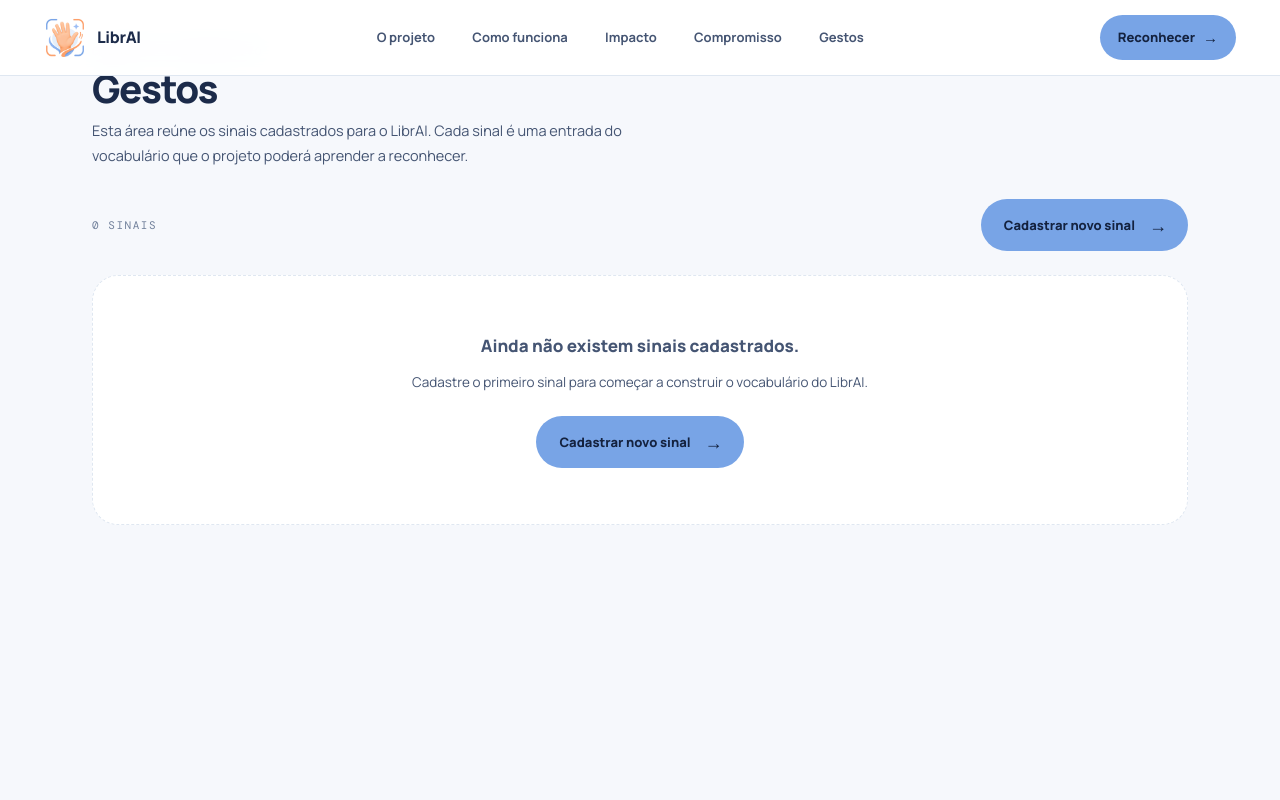
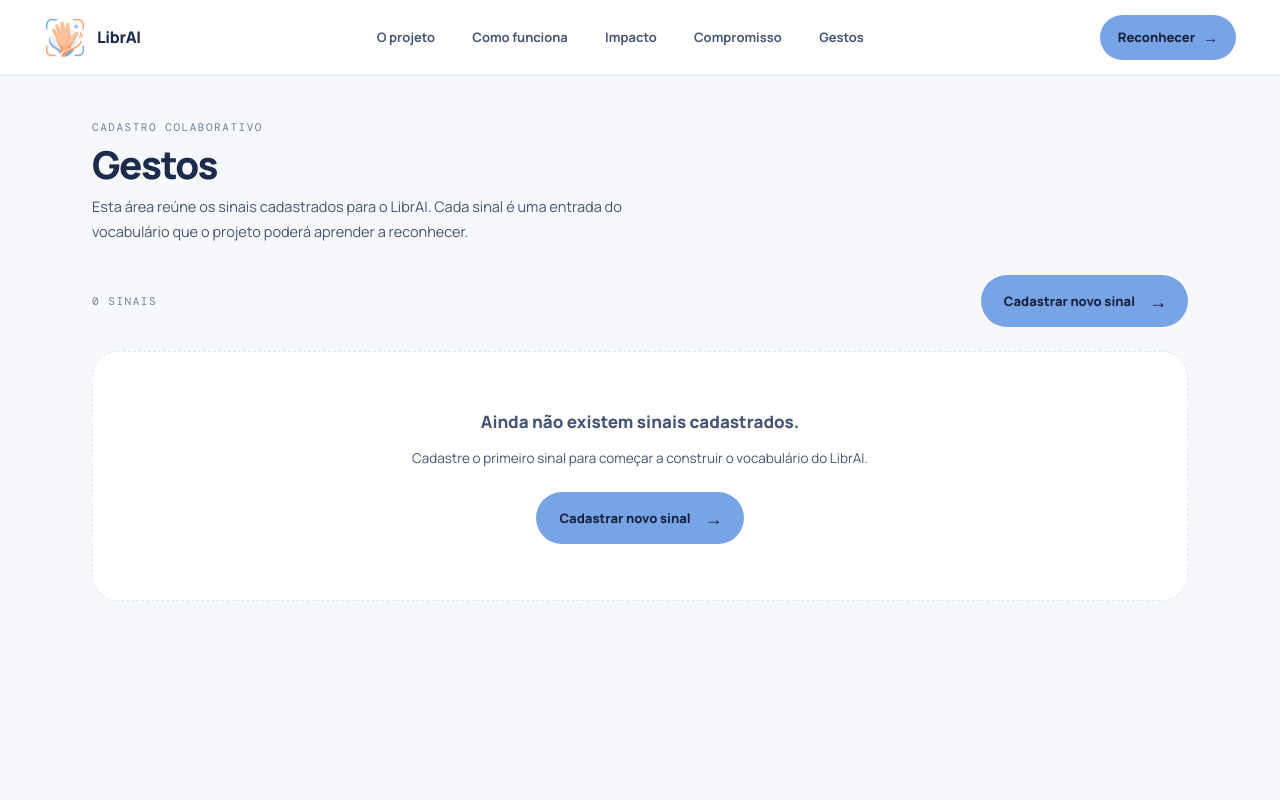
Before and after one commit to VqtorZ/LibrAI, a Django app: page /gestos/ in a window 1280 px wide. Run offline with Django 5.2, Linux system fonts and the light colour scheme; data that the repository does not hold is empty.

Commit message:
fix: titulo das paginas de Gestos ficava escondido sob o header
O header e fixo (76 px), mas so a home e o reconhecedor reservavam
esse espaco; as paginas de Gestos comecavam por baixo dele. O espaco
passa a ser reservado no body de todas as paginas, e os links do menu
para secoes da home (#projeto, #como-funciona...) param logo abaixo
do header em vez de esconder o topo da secao.

Co-Authored-By: Claude Opus 5.5 <noreply@anthropic.com>

```diff
--- a/static/css/app.css
+++ b/static/css/app.css
@@ -79,10 +79,17 @@ body {
     overflow-x: clip;
 }
 
-/* O header é fixo: ambas as páginas reservam espaço equivalente. */
-body.site-home,
-body.recognizer {
+/* O header é fixo e está em todas as páginas: o espaço dele é reservado
+   no body (antes só a home e o reconhecedor reservavam, e o título das
+   páginas de Gestos ficava escondido sob o header). */
+body {
     padding-top: var(--header-height);
+}
+
+/* Links do menu para seções (#projeto, #como-funciona…) param logo
+   abaixo do header fixo, em vez de esconder o topo da seção. */
+[id] {
+    scroll-margin-top: calc(var(--header-height) + 16px);
 }
 
 img {
```
